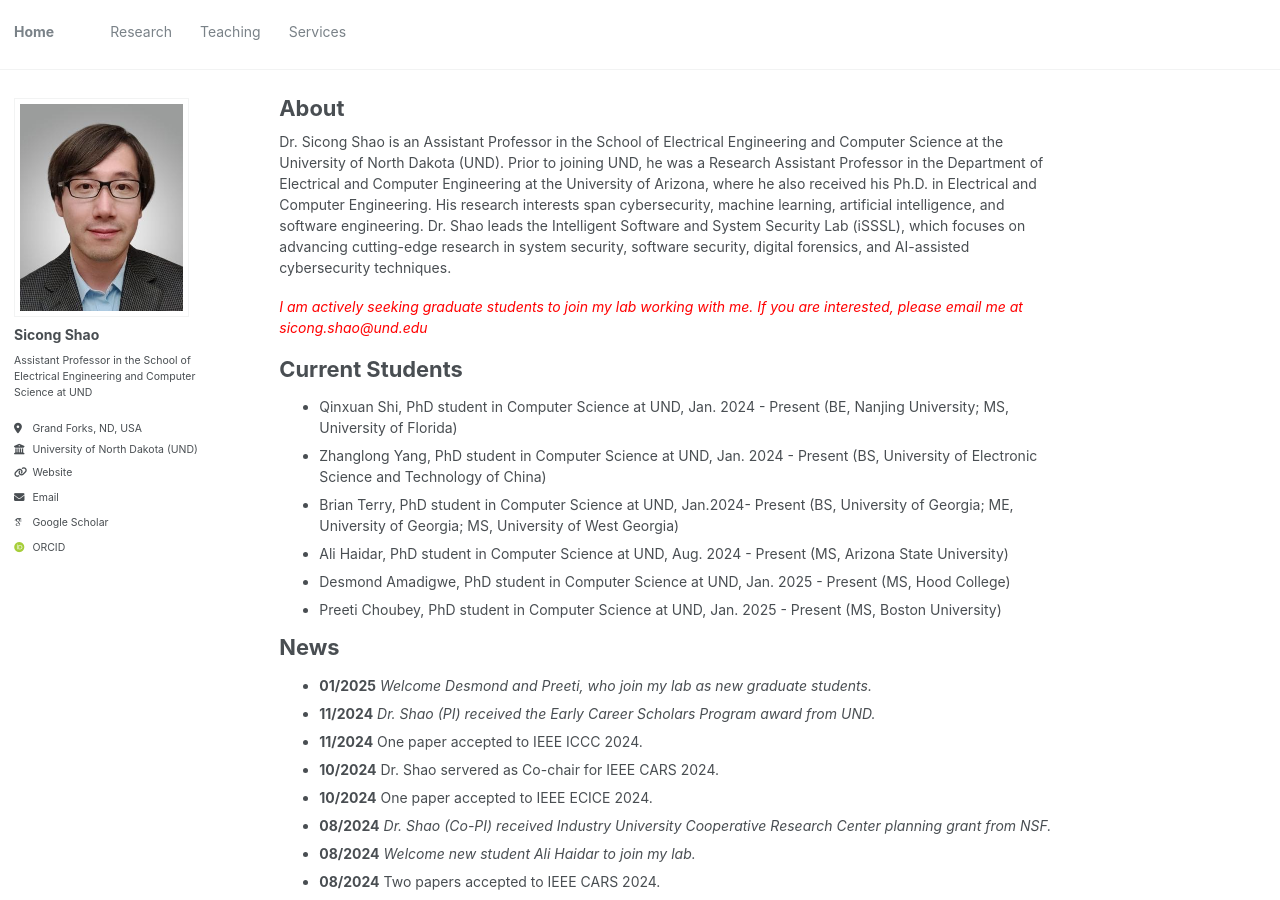
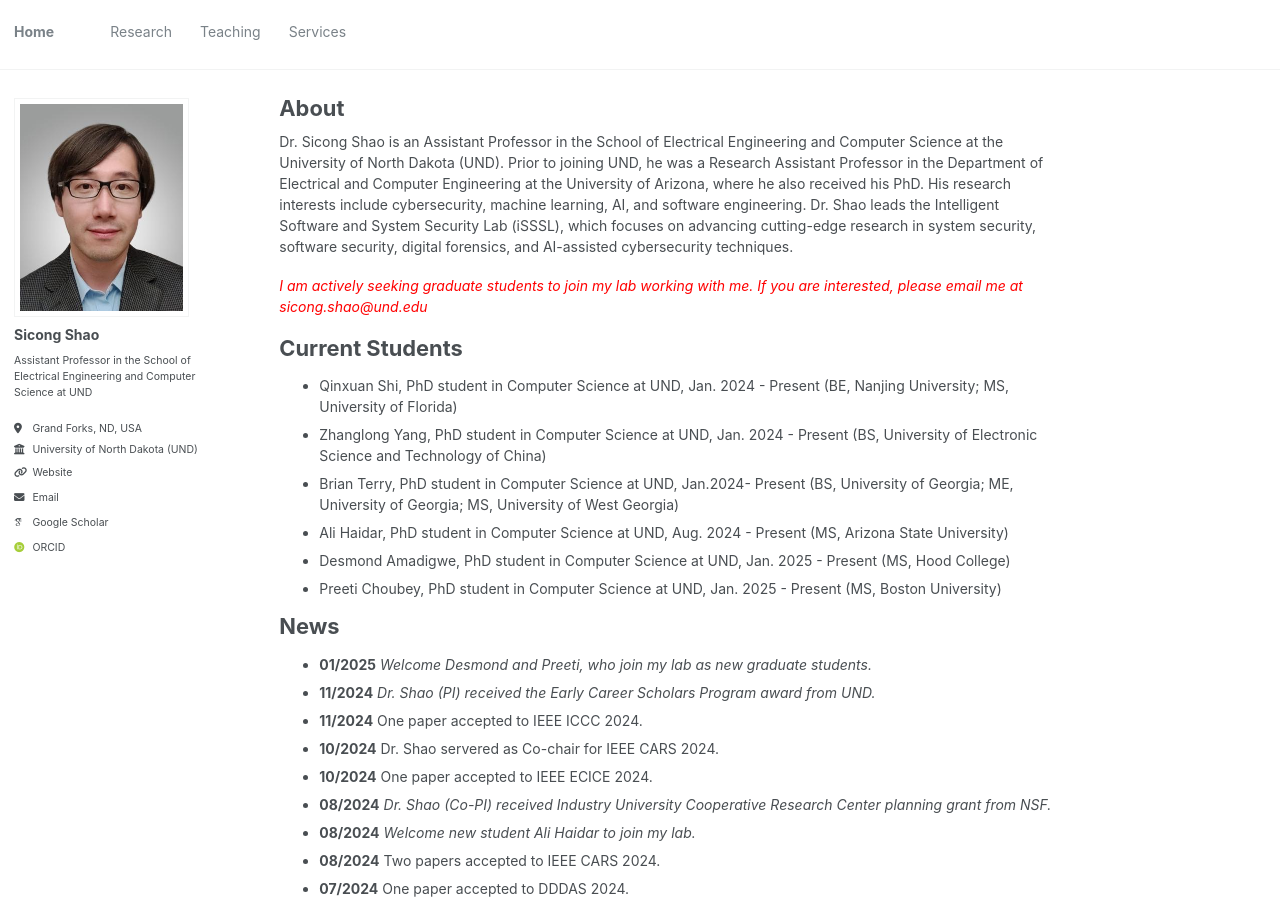
Before and after one commit to sicongshao/sicongshao.github.io, a Jekyll site: the page built from _pages/about.md, in a window 1280 px wide and 900 px high. Built offline with Jekyll 4.4.1, drawn with Linux system fonts in a browser that asks for light colours; some web fonts are replaced.

Commit message:
first commit

```diff
--- a/_pages/about.md
+++ b/_pages/about.md
@@ -9,7 +9,7 @@
 
 <!-- Dr. Sicong Shao is an assistant professor of the School of Electrical Engineering and Computer Science at the University of North Dakota (UND). Before joining UND, he was a research assistant professor in the Department of Electrical and Computer Engineering (ECE) at the University of Arizona where he also received his Ph.D. in ECE.  His research interests include cybersecurity, machine learning, artificial intelligence, and software engineering. Dr. Shao leads the Intelligent Software and System Security Lab (iSSSL), which is dedicated to advancing cutting-edge research in system security, software security, and AI-assisted cybersecurity techniques. -->
 
-Dr. Sicong Shao is an Assistant Professor in the School of Electrical Engineering and Computer Science at the University of North Dakota (UND). Prior to joining UND, he was a Research Assistant Professor in the Department of Electrical and Computer Engineering at the University of Arizona, where he also received his Ph.D. in Electrical and Computer Engineering. His research interests span cybersecurity, machine learning, artificial intelligence, and software engineering. Dr. Shao leads the Intelligent Software and System Security Lab (iSSSL), which focuses on advancing cutting-edge research in system security, software security, digital forensics, and AI-assisted cybersecurity techniques.
+Dr. Sicong Shao is an Assistant Professor in the School of Electrical Engineering and Computer Science at the University of North Dakota (UND). Prior to joining UND, he was a Research Assistant Professor in the Department of Electrical and Computer Engineering at the University of Arizona, where he also received his PhD. His research interests include cybersecurity, machine learning, AI, and software engineering. Dr. Shao leads the Intelligent Software and System Security Lab (iSSSL), which focuses on advancing cutting-edge research in system security, software security, digital forensics, and AI-assisted cybersecurity techniques.
 
 
 
```
